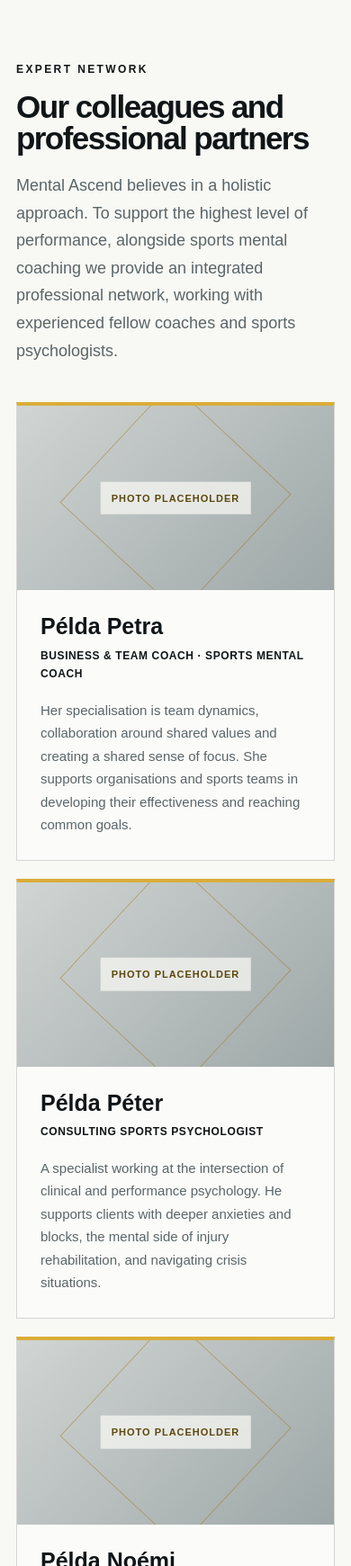
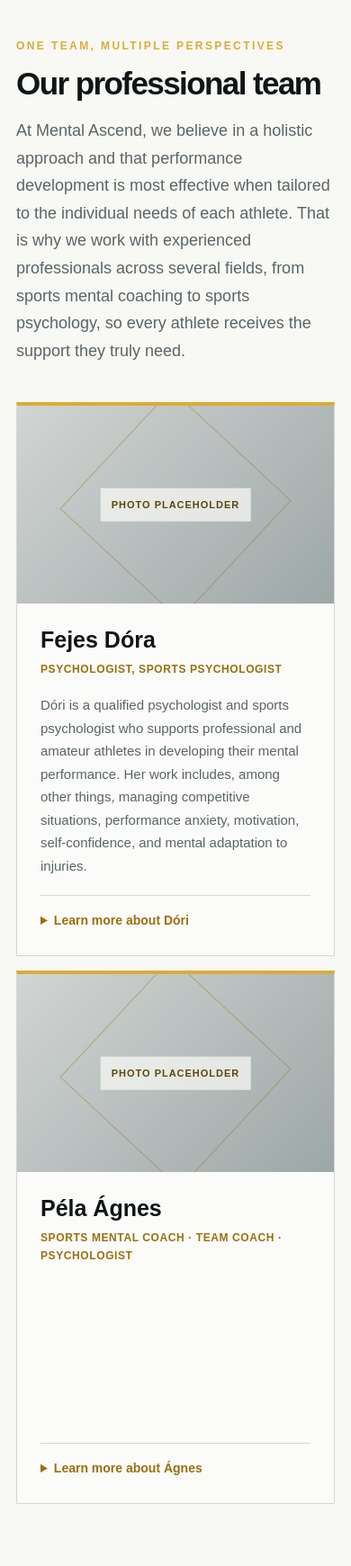
Before and after one commit to boroszsofia/mental-ascend, a plain HTML site: page eng/about.html in a window 390 px wide. Shown: the part 5320-7061 px from the top of the page at 90% size. Drawn offline with Linux system fonts and the light colour scheme.

Commit message:
10,07 - vs

```diff
--- a/eng/about.html
+++ b/eng/about.html
@@ -14,6 +14,7 @@
             --white: #f8f8f4;
             --muted: #b5bab8;
             --gold: #d9ad38;
+            --gold-dark: #9b7011;
             --gold-light: #f0d06b;
             --line: rgba(255, 255, 255, .15);
             --max: 1180px
@@ -361,8 +362,7 @@
                 object-position: center 30%
             }
 
-            .profiles-intro,
-            .network {
+            .profiles-intro {
                 padding: 62px 0
             }
 
@@ -571,6 +571,10 @@
             letter-spacing: -.045em
         }
 
+        .network h2 {
+            margin-bottom: 22px
+        }
+
         .role {
             margin-bottom: 30px;
             color: var(--gold-light);
@@ -621,7 +625,7 @@
 
         .network .kicker {
             margin-bottom: 14px;
-            color: var(--gold-dark);
+            color: var(--gold);
             font-size: 12px;
             font-weight: 800;
             letter-spacing: .2em;
@@ -635,7 +639,7 @@
             letter-spacing: -.045em
         }
 
-        .network p {
+        .network-intro {
             max-width: 850px;
             color: var(--grey-dark);
             font-size: 18px
@@ -648,7 +652,7 @@
 
         .expert-grid {
             display: grid;
-            grid-template-columns: repeat(3, 1fr);
+            grid-template-columns: repeat(2, 1fr);
             gap: 20px;
             margin-top: 42px
         }
@@ -656,7 +660,6 @@
         .expert-card {
             display: flex;
             flex-direction: column;
-            min-height: 450px;
             border: 1px solid #d5d7d4;
             border-top: 4px solid var(--gold);
             background: #fbfbf9
@@ -664,7 +667,7 @@
 
         .expert-photo {
             position: relative;
-            height: 205px;
+            height: clamp(220px, 30vw, 320px);
             overflow: hidden;
             background: linear-gradient(135deg, #d1d5d3, #9da7a7)
         }
@@ -703,6 +706,9 @@
         }
 
         .expert-content {
+            display: flex;
+            flex: 1;
+            flex-direction: column;
             padding: 26px
         }
 
@@ -716,7 +722,32 @@
             margin-bottom: 17px;
             color: var(--gold-dark);
             font-size: 12px;
-            letter-spacing: .05em
+            font-weight: 800;
+            letter-spacing: .05em;
+            text-transform: uppercase
+        }
+
+        .expert-intro {
+            min-height: 10em;
+            margin-bottom: 20px
+        }
+
+        .expert-details {
+            margin-top: auto;
+            border-top: 1px solid #d5d7d4
+        }
+
+        .expert-details summary {
+            padding: 16px 0 0;
+            color: var(--gold-dark);
+            font-size: 14px;
+            font-weight: 700;
+            cursor: pointer
+        }
+
+        .expert-details-content {
+            min-height: 8em;
+            padding-top: 16px
         }
 
         .expert-card p {
@@ -780,13 +811,17 @@
     <style>
         @media(max-width:850px) {
             .expert-grid {
-                grid-template-columns: repeat(2, 1fr)
+                grid-template-columns: 1fr
             }
         }
 
         @media(max-width:560px) {
+            .network {
+                padding: 70px 0
+            }
+
             .expert-grid {
-                grid-template-columns: 1fr
+                gap: 16px
             }
         }
     </style>
@@ -1034,39 +1069,53 @@
         <div class="section-divider" aria-hidden="true"></div>
         <section class="network">
             <div class="container">
-                <div class="kicker">Expert network</div>
-                <h2>Our colleagues and professional partners</h2>
-                <p>Mental Ascend believes in a holistic approach. To support the highest level of performance, alongside
-                    sports mental coaching we provide an integrated professional network, working with experienced
-                    fellow coaches and sports psychologists.</p>
+                <div class="kicker">One team, multiple perspectives</div>
+                <h2>Our professional team</h2>
+                <p class="network-intro">At Mental Ascend, we believe in a holistic approach and that performance
+                    development is most effective when tailored to the individual needs of each athlete. That is why
+                    we work with experienced professionals across several fields, from sports mental coaching to sports
+                    psychology, so every athlete receives the support they truly need.</p>
                 <div class="expert-grid">
                     <article class="expert-card">
                         <div class="expert-photo"><span>Photo placeholder</span></div>
                         <div class="expert-content">
-                            <h3>Példa Petra</h3>
-                            <div class="role">Business &amp; Team Coach · Sports mental coach</div>
-                            <p>Her specialisation is team dynamics, collaboration around shared values and creating a
-                                shared sense of focus. She supports organisations and sports teams in developing their
-                                effectiveness and reaching common goals.</p>
+                            <h3>Fejes Dóra</h3>
+                            <div class="role">Psychologist, sports psychologist</div>
+                            <div class="expert-intro">
+                                <p>Dóri is a qualified psychologist and sports psychologist who supports professional
+                                    and amateur athletes in developing their mental performance. Her work includes,
+                                    among other things, managing competitive situations, performance anxiety,
+                                    motivation, self-confidence, and mental adaptation to injuries.</p>
+                            </div>
+                            <details class="expert-details">
+                                <summary>Learn more about Dóri</summary>
+                                <div class="expert-details-content">
+                                    <p>Her key areas include managing performance anxiety and high-stakes situations,
+                                        developing motivation and self-confidence, preventing burnout, conflicts within
+                                        teams, and mental recovery following injuries or changes in physical condition.
+                                    </p>
+                                    <p>Her own sporting experience—including completing several half-marathons, a
+                                        marathon and a half-distance triathlon—gives her personal insight into the
+                                        mental challenges of performance, competition and injury. She combines a
+                                        sports-psychology approach with practical sporting experience.</p>
+                                    <p>Dóri also focuses on the relationship between running and psychology. She
+                                        developed her own method, FDRT® running therapy, which combines cognitive
+                                        therapy tools with mindful running.</p>
+                                </div>
+                            </details>
                         </div>
                     </article>
                     <article class="expert-card">
                         <div class="expert-photo"><span>Photo placeholder</span></div>
                         <div class="expert-content">
-                            <h3>Példa Péter</h3>
-                            <div class="role">Consulting sports psychologist</div>
-                            <p>A specialist working at the intersection of clinical and performance psychology. He
-                                supports clients with deeper anxieties and blocks, the mental side of injury
-                                rehabilitation, and navigating crisis situations.</p>
-                        </div>
-                    </article>
-                    <article class="expert-card">
-                        <div class="expert-photo"><span>Photo placeholder</span></div>
-                        <div class="expert-content">
-                            <h3>Példa Noémi</h3>
-                            <div class="role">Sports mental coach · Youth development specialist</div>
-                            <p>Her focus includes mental preparation for young athletes, balancing education with elite
-                                sport, supporting parents, and sharing experience in raising young athletes.</p>
+                            <h3>Péla Ágnes</h3>
+                            <div class="role">Sports Mental Coach · Team Coach · Psychologist</div>
+                            <div class="expert-intro" aria-label="Short introduction placeholder"></div>
+                            <details class="expert-details">
+                                <summary>Learn more about Ágnes</summary>
+                                <div class="expert-details-content" aria-label="Detailed introduction placeholder">
+                                </div>
+                            </details>
                         </div>
                     </article>
                 </div>
```
Also changed, not shown: rolunk.html (+64 -27 lines).
